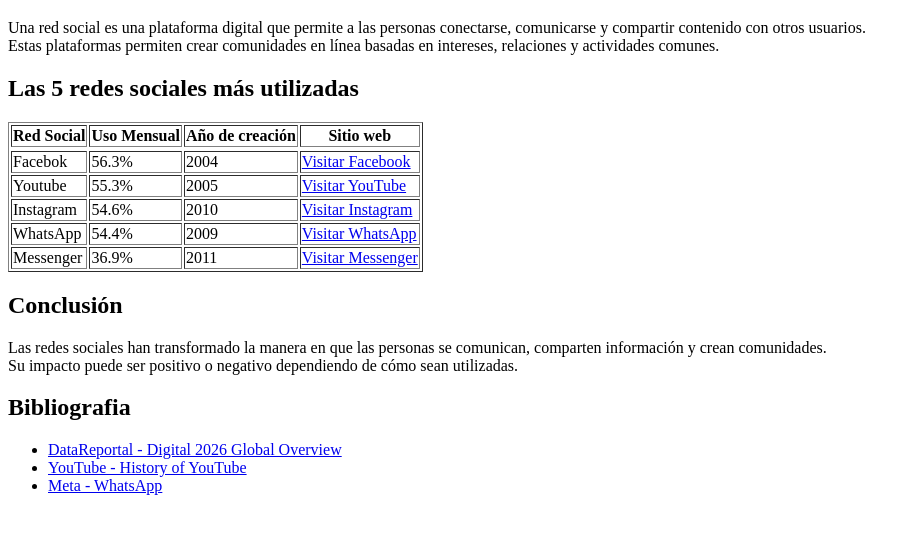
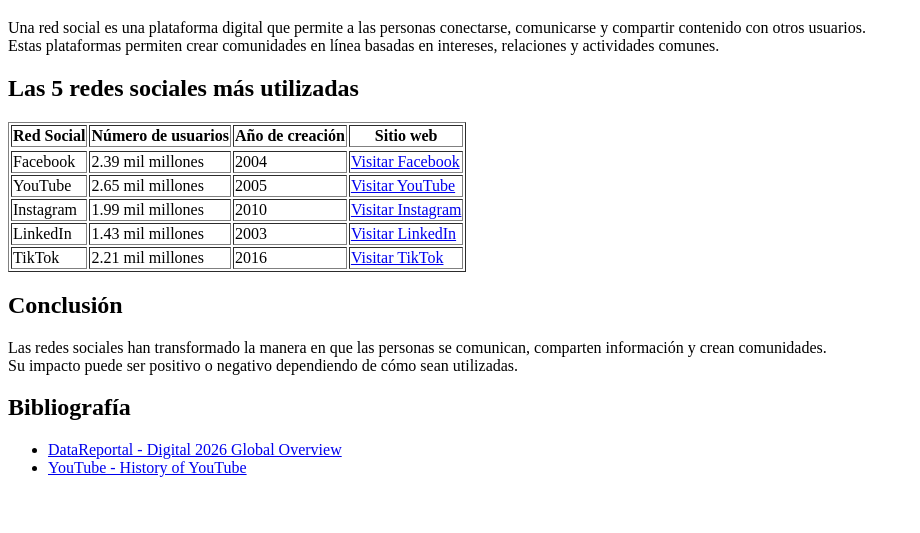
Before and after one commit to RodrigoRamz/Full-Stack-Developer-Lyfter, a plain HTML site: page Modulo 2/HTML Lesson/social_media_blog.html in a window 1280 px wide. Shown: the part 61-594 px from the top of the page, without its empty margins (0-920 px from the left). Drawn offline with Linux system fonts and the light colour scheme.

Commit message:
Address HTML exercise review feedback

```diff
--- a/Modulo 2/HTML Lesson/social_media_blog.html
+++ b/Modulo 2/HTML Lesson/social_media_blog.html
@@ -5,6 +5,7 @@
     <title>Blog de Redes Sociales</title>
   </head>
 
+  <body>
     <header>
       <h1>Redes Sociales</h1>
 
@@ -16,22 +17,24 @@
        intereses, relaciones y actividades comunes.
       </p>
     </header>
+
     <main>
       <h2>Las 5 redes sociales más utilizadas</h2>
 
       <table border="1">
         <thead>
          <tr>
-      <th>Red Social</td>
-      <th>Uso Mensual</td>
-      <th>Año de creación</td>
-      <th>Sitio web</td>
+           <th>Red Social</th>
+           <th>Número de usuarios</th>
+           <th>Año de creación</th>
+           <th>Sitio web</th>
          <tr>
-    <thead>
+        </thead>
+
        <tbody>
          <tr>
-         <td>Facebok</td>
-         <td>56.3%</td>
+           <td>Facebook</td>
+           <td>2.39 mil millones</td>
            <td>2004</td>
            <td>
              <a href="https://www.facebook.com/" target="_blank">Visitar Facebook</a>
@@ -39,8 +42,8 @@
          </tr>
 
          <tr>
-         <td>Youtube</td>
-         <td>55.3%</td>
+           <td>YouTube</td>
+           <td>2.65 mil millones</td>
            <td>2005</td>
            <td>
              <a href="https://www.youtube.com/">Visitar YouTube</a>
@@ -49,7 +52,7 @@
 
          <tr>
            <td>Instagram</td>
-         <td>54.6%</td>
+           <td>1.99 mil millones</td>
            <td>2010</td>
            <td>
              <a href="https://www.Instagram.com/">Visitar Instagram</a>
@@ -57,20 +60,20 @@
          </tr>
 
          <tr>
-         <td>WhatsApp</td>
-         <td>54.4%</td>
-         <td>2009</td>
+           <td>LinkedIn</td>
+           <td>1.43 mil millones</td>
+           <td>2003</td>
            <td>
-         <a href="https://www.whatsapp.com/">Visitar WhatsApp</a>
+             <a href="https://www.LinkedIn.com/">Visitar LinkedIn</a>
            </td>
          </tr>
 
          <tr>
-         <td>Messenger</td>
-         <td>36.9%</td>
-         <td>2011</td>
+           <td>TikTok</td>
+           <td>2.21 mil millones</td>
+           <td>2016</td>
            <td>
-          <a href="https://www.messenger.com/">Visitar Messenger</a>
+             <a href="https://www.TikTok.com/">Visitar TikTok</a>
            </td>
          </tr>
         </tbody>
@@ -84,11 +87,13 @@
         ser positivo o negativo dependiendo de cómo sean utilizadas.
       </p>
 
-    <h2>Bibliografia</h2>
+      <h2>Bibliografía</h2>
 
       <ul>
         <li>
-        <a href="https://datareportal.com/reports/digital-2026-mid-year-global-update-report">
+          <a
+            href="https://datareportal.com/reports/digital-2026-mid-year-global-update-report"
+          >
             DataReportal - Digital 2026 Global Overview
           </a>
         </li>
@@ -98,13 +103,7 @@
             YouTube - History of YouTube
           </a>
         </li>
-
-    <li>
-        <a href="https://about.fb.com/news/2022/04/our-vision-for-communities-on-whatsapp/">
-           Meta - WhatsApp
-        </a>
-    </li>
       </ul>
     </main>
- <body>
+  </body>
 </html>
```
Lines whose indentation alone changed are shown as unchanged.
